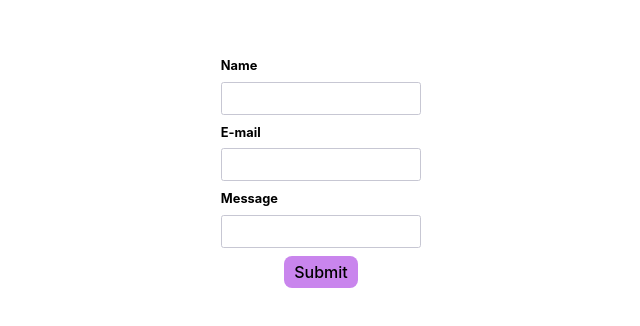
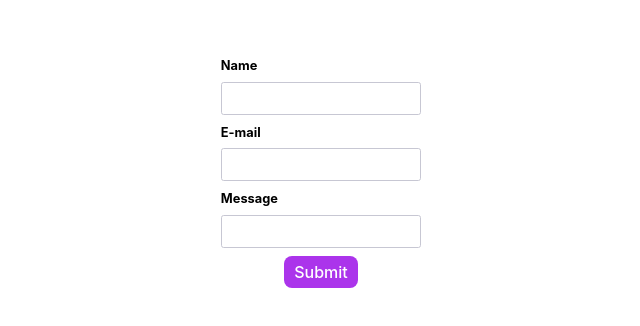
Before and after one commit to HoWeiHao/contact-form-codux, a React (Vite) app: page / in a window 1280 px wide. Shown: the part 232-558 px from the top of the page, without its empty margins (319-959 px from the left). Built offline with nearby package versions, Linux system fonts and the light colour scheme.

Commit message:
Edited button hover settings

```diff
--- a/src/components/submit-button/submit-button.module.scss
+++ b/src/components/submit-button/submit-button.module.scss
@@ -6,14 +6,16 @@
     padding-bottom: 0.3em;
     padding-left: 0.6em;
     border-radius: 8px;
-    background-color: #C985ED;
+    background-color: #AB34EB;
 
     &:hover {
-        background-color: #C985ED;
+        background-color: #AB34EB;
         box-shadow: 0 0 8px #A12FCC, 0 0 8px #976BCC;
     }
 
     &:focus {
         background-color: #ECD3FA;
     }
+
+    color:#FFFFFF;
 }
```
